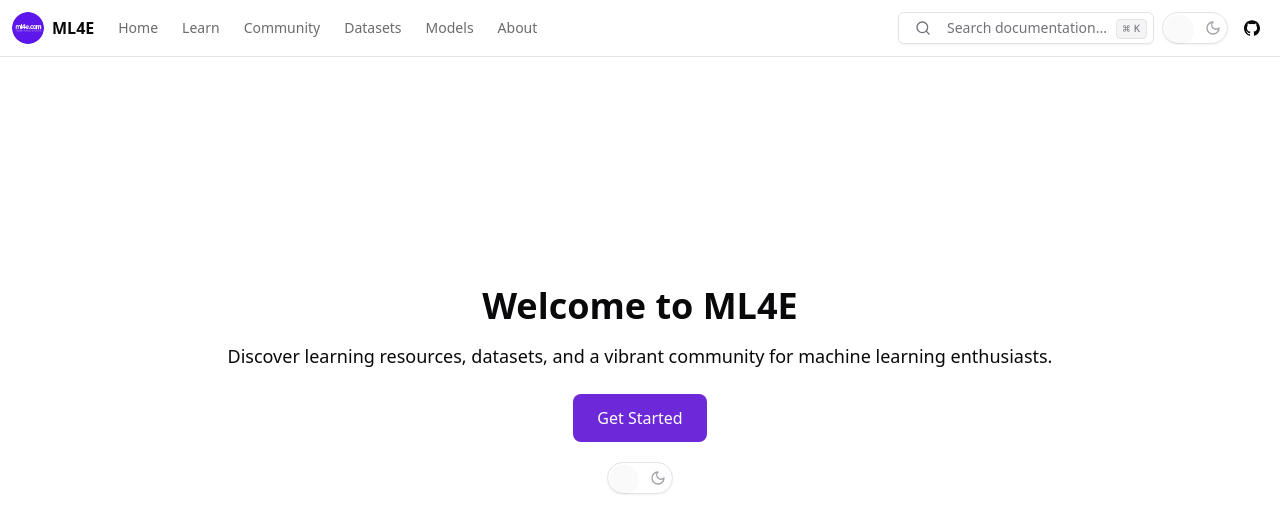
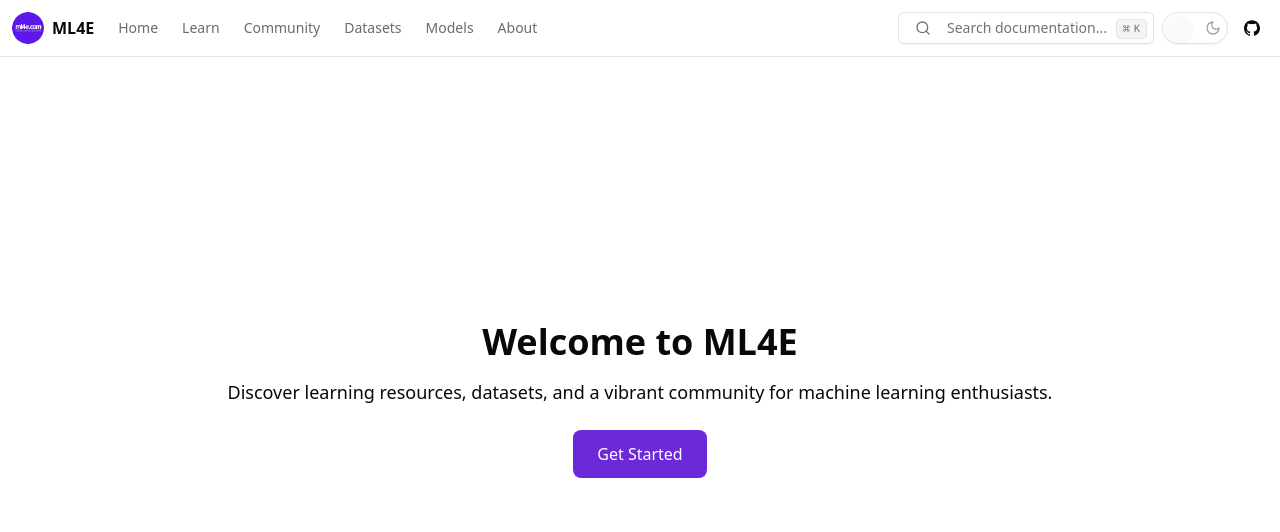
Before and after one commit to aayank13/ml4e, a Next.js app: page / in a window 1280 px wide. Shown: the top 532 px of the page. Built offline with nearby package versions, Linux system fonts and the light colour scheme.

Commit message:
removed theme toggle from page

```diff
--- a/app/(root)/page.tsx
+++ b/app/(root)/page.tsx
@@ -1,6 +1,5 @@
 import React from "react";
 import Link from "next/link";
-import ThemeToggleButton from "@/components/custom/ThemeToggleButton";
 
 export default function Home() {
   return (
@@ -18,9 +17,6 @@ export default function Home() {
         >
           Get Started
         </Link>
-        <div className="p-5">
-          <ThemeToggleButton />
-        </div>
       </section>
     </main>
   );
```
